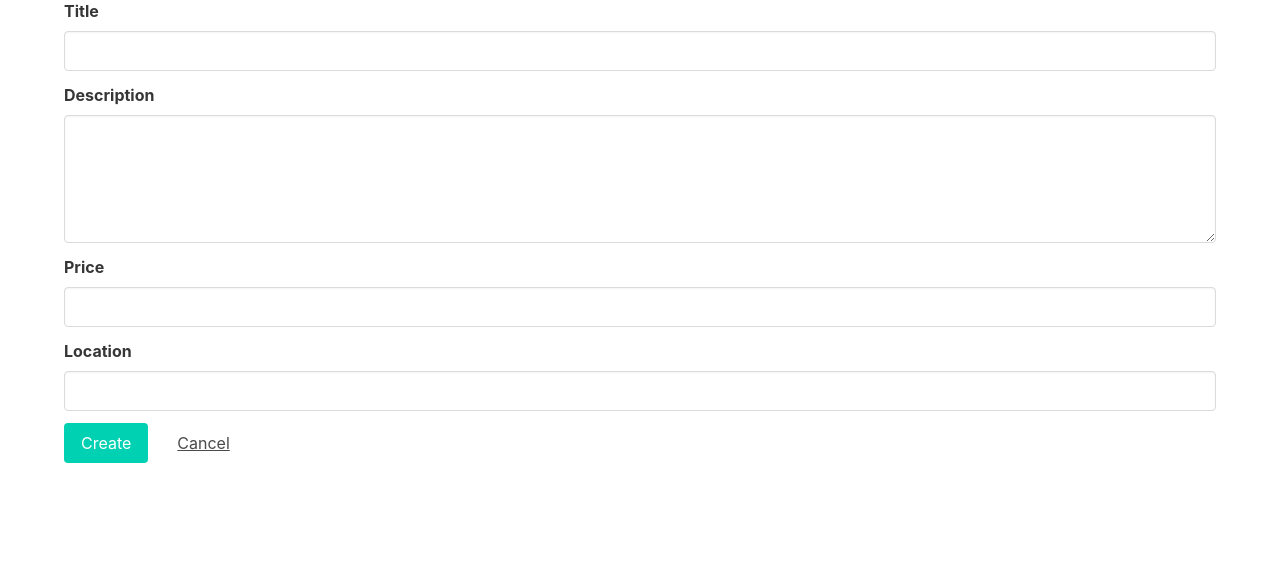
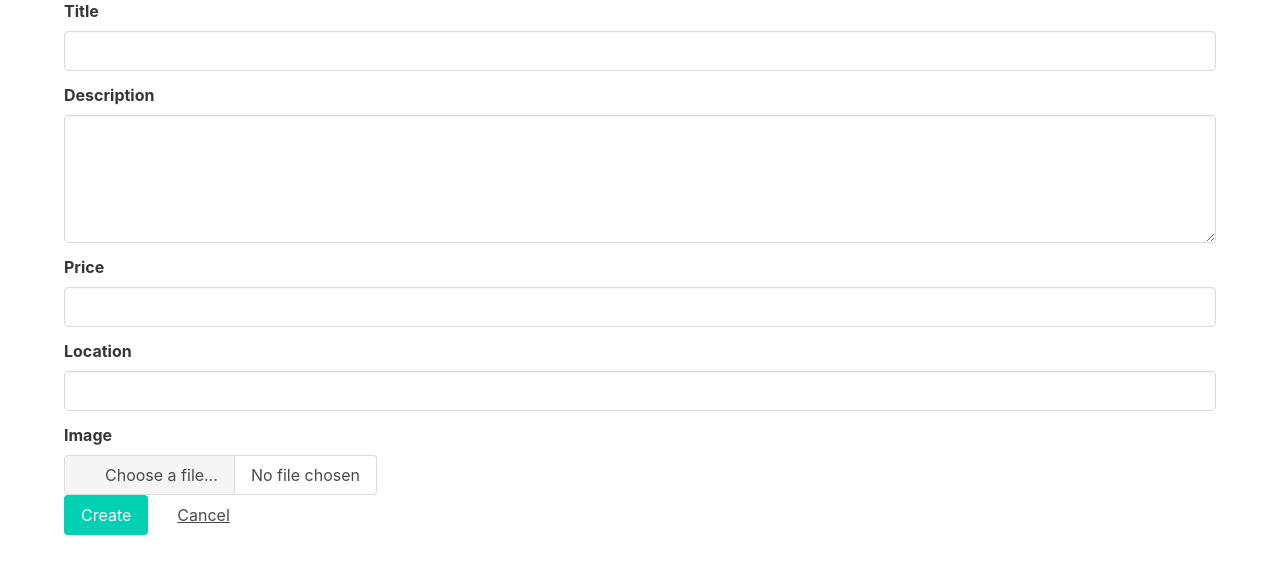
Before and after one commit to spinning-fantasies/py-crud, a Flask app: page /create_listing in a window 1280 px wide. Shown: the part 109-683 px from the top of the page. Run offline with Flask 3, Linux system fonts and the light colour scheme.

Commit message:
add image upload

```diff
--- a/app.py
+++ b/app.py
@@ -1,20 +1,20 @@
-from flask import Flask, render_template, request, redirect, url_for, g
+import os
 import sqlite3
+from flask import Flask, render_template, request, redirect, url_for
+from werkzeug.utils import secure_filename
 
 app = Flask(__name__)
+
 DATABASE = 'listings.db'
+UPLOAD_FOLDER = 'static/uploads'
+app.config['UPLOAD_FOLDER'] = UPLOAD_FOLDER
+
 
 def get_db():
-    db = getattr(g, '_database', None)
-    if db is None:
-        db = g._database = sqlite3.connect(DATABASE)
+    db = sqlite3.connect(DATABASE)
+    db.row_factory = sqlite3.Row
     return db
 
-@app.teardown_appcontext
-def close_connection(exception):
-    db = getattr(g, '_database', None)
-    if db is not None:
-        db.close()
 
 @app.route('/')
 def index():
@@ -25,6 +25,7 @@ def index():
     connection.close()
     return render_template('index.html', listings=listings)
 
+
 @app.route('/create_listing', methods=['GET', 'POST'])
 def create_listing():
     if request.method == 'POST':
@@ -33,10 +34,19 @@ def create_listing():
         price = float(request.form['price'])
         location = request.form['location']
 
+        # Handle image upload
+        image_url = None
+        if 'image' in request.files:
+            image_file = request.files['image']
+            if image_file.filename != '':
+                filename = secure_filename(image_file.filename)
+                image_file.save(os.path.join(app.config['UPLOAD_FOLDER'], filename))
+                image_url = f'/static/uploads/{filename}'  # Store the image URL in the database
+
         connection = get_db()
         cursor = connection.cursor()
-        cursor.execute('INSERT INTO listings (title, description, price, location) VALUES (?, ?, ?, ?)',
-                       (title, description, price, location))
+        cursor.execute('INSERT INTO listings (title, description, price, location, image) VALUES (?, ?, ?, ?, ?)',
+                       (title, description, price, location, image_url))
         connection.commit()
         connection.close()
 
@@ -44,30 +54,41 @@ def create_listing():
 
     return render_template('create_listing.html')
 
+
 @app.route('/edit_listing/<int:listing_id>', methods=['GET', 'POST'])
 def edit_listing(listing_id):
+    connection = get_db()
+    cursor = connection.cursor()
+    cursor.execute('SELECT * FROM listings WHERE id = ?', (listing_id,))
+    listing = cursor.fetchone()
+    connection.close()
+
     if request.method == 'POST':
         title = request.form['title']
         description = request.form['description']
         price = float(request.form['price'])
         location = request.form['location']
 
+        # Handle image upload
+        image_url = listing['image']
+        if 'image' in request.files:
+            image_file = request.files['image']
+            if image_file.filename != '':
+                filename = secure_filename(image_file.filename)
+                image_file.save(os.path.join(app.config['UPLOAD_FOLDER'], filename))
+                image_url = f'/static/uploads/{filename}'  # Store the updated image URL in the database
+
         connection = get_db()
         cursor = connection.cursor()
-        cursor.execute('UPDATE listings SET title = ?, description = ?, price = ?, location = ? WHERE id = ?',
-                       (title, description, price, location, listing_id))
+        cursor.execute('UPDATE listings SET title = ?, description = ?, price = ?, location = ?, image = ? WHERE id = ?',
+                       (title, description, price, location, image_url, listing_id))
         connection.commit()
         connection.close()
 
         return redirect(url_for('index'))
-    else:
-        connection = get_db()
-        cursor = connection.cursor()
-        cursor.execute('SELECT * FROM listings WHERE id = ?', (listing_id,))
-        listing = cursor.fetchone()
-        connection.close()
 
-        return render_template('edit_listing.html', listing=listing)
+    return render_template('edit_listing.html', listing=listing)
+
 
 @app.route('/delete_listing/<int:listing_id>', methods=['POST'])
 def delete_listing(listing_id):
@@ -79,5 +100,12 @@ def delete_listing(listing_id):
 
     return redirect(url_for('index'))
 
+
 if __name__ == '__main__':
+    if not os.path.exists(DATABASE):
+        with app.app_context():
+            from setup_database import create_table
+
+            create_table()
+
     app.run(debug=True)
--- a/templates/create_listing.html
+++ b/templates/create_listing.html
@@ -33,6 +33,24 @@
                         <input class="input" type="text" name="location" required>
                     </div>
                 </div>
+
+                <label class="label">Image</label>
+                <div class="file has-name">
+                    <label class="file-label">
+                        <input class="file-input" type="file" name="image">
+                        <span class="file-cta">
+                            <span class="file-icon">
+                                <i class="fas fa-upload"></i>
+                            </span>
+                            <span class="file-label">
+                                Choose a file…
+                            </span>
+                        </span>
+                        <span class="file-name">
+                            No file chosen
+                        </span>
+                    </label>
+                </div>
                 <div class="field is-grouped">
                     <div class="control">
                         <button class="button is-primary" type="submit">Create</button>
```
Also changed, not shown: setup_database.py (+28 -20 lines), templates/edit_listing.html (+17 -0 lines).
